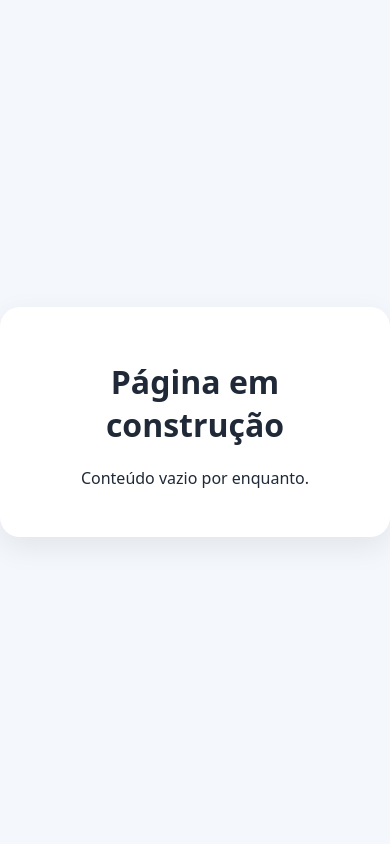
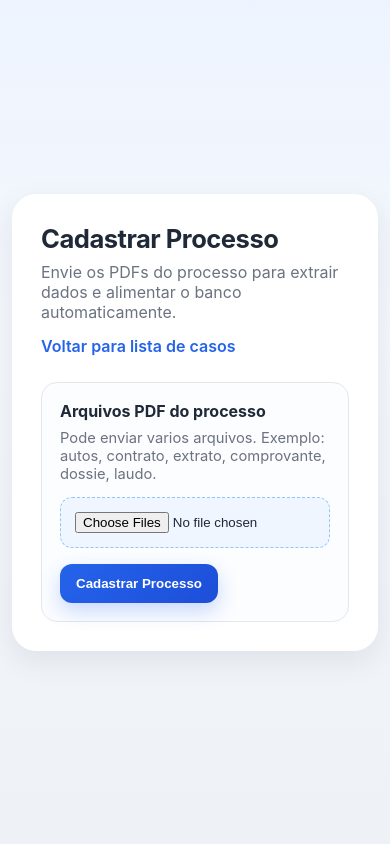
Before and after one commit to PhPires13/hackathon-ufmg-2026-grupo6, a Django app: page /create-case in a window 390 px wide. Run offline with Django 5.2, Linux system fonts and the light colour scheme.

Commit message:
feat: adicionar fluxo de cadastro de processo com upload de PDFs e pipeline compartilhado de importação

```diff
--- a/src/estrangeirosplatform/legalapp/templates/legalapp/create-case.html
+++ b/src/estrangeirosplatform/legalapp/templates/legalapp/create-case.html
@@ -3,31 +3,190 @@
 <head>
     <meta charset="UTF-8">
     <meta name="viewport" content="width=device-width, initial-scale=1.0">
-    <title>Em construção</title>
+    <title>Cadastrar Processo</title>
     <style>
+        :root {
+            --bg: #f4f7fb;
+            --card: #ffffff;
+            --text: #1f2937;
+            --muted: #6b7280;
+            --line: #e5e7eb;
+            --accent: #2563eb;
+            --success-bg: #dcfce7;
+            --success-text: #166534;
+            --error-bg: #fee2e2;
+            --error-text: #991b1b;
+        }
+
+        * { box-sizing: border-box; }
+
         body {
             margin: 0;
             min-height: 100vh;
+            font-family: Inter, ui-sans-serif, system-ui, -apple-system, BlinkMacSystemFont, "Segoe UI", sans-serif;
+            background: linear-gradient(180deg, #eef4ff 0%, var(--bg) 40%, #eef2f7 100%);
+            color: var(--text);
             display: grid;
             place-items: center;
-            font-family: system-ui, -apple-system, BlinkMacSystemFont, "Segoe UI", sans-serif;
-            background: #f4f7fb;
-            color: #1f2937;
+            padding: 24px 12px;
         }
 
         .box {
-            text-align: center;
-            padding: 32px;
-            border-radius: 20px;
+            width: min(780px, 100%);
+            padding: 28px;
+            border-radius: 24px;
+            background: var(--card);
+            box-shadow: 0 10px 30px rgba(15, 23, 42, 0.08);
+            border: 1px solid #ffffff;
+        }
+
+        h1 {
+            margin: 0 0 8px;
+            font-size: clamp(1.6rem, 2.4vw, 2.1rem);
+            letter-spacing: -0.02em;
+        }
+
+        p {
+            margin: 0;
+            color: var(--muted);
+        }
+
+        .top-link {
+            display: inline-block;
+            margin-top: 14px;
+            font-weight: 600;
+            color: var(--accent);
+            text-decoration: none;
+        }
+
+        form {
+            margin-top: 26px;
+            border: 1px solid var(--line);
+            border-radius: 16px;
+            padding: 18px;
+            background: #fbfdff;
+        }
+
+        label {
+            display: block;
+            font-weight: 700;
+            margin-bottom: 8px;
+        }
+
+        .help {
+            font-size: 0.92rem;
+            color: var(--muted);
+            margin-bottom: 14px;
+        }
+
+        input[type="file"] {
+            display: block;
+            width: 100%;
+            border: 1px dashed #93c5fd;
+            border-radius: 12px;
+            padding: 14px;
+            background: #eff6ff;
+        }
+
+        .actions {
+            margin-top: 16px;
+            display: flex;
+            gap: 10px;
+            flex-wrap: wrap;
+        }
+
+        button {
+            border: 0;
+            border-radius: 12px;
+            padding: 12px 16px;
+            background: linear-gradient(135deg, var(--accent), #1d4ed8);
+            color: #fff;
+            font-weight: 700;
+            cursor: pointer;
+            box-shadow: 0 8px 20px rgba(37, 99, 235, 0.24);
+        }
+
+        .alert {
+            margin-top: 16px;
+            border-radius: 12px;
+            padding: 12px 14px;
+            font-weight: 600;
+        }
+
+        .alert.success {
+            background: var(--success-bg);
+            color: var(--success-text);
+        }
+
+        .alert.error {
+            background: var(--error-bg);
+            color: var(--error-text);
+        }
+
+        .case-card {
+            margin-top: 14px;
+            border: 1px solid var(--line);
+            border-radius: 12px;
+            padding: 14px;
             background: #fff;
-            box-shadow: 0 10px 30px rgba(15, 23, 42, 0.08);
+        }
+
+        .case-card .title {
+            font-size: 0.82rem;
+            text-transform: uppercase;
+            letter-spacing: 0.06em;
+            color: var(--muted);
+            margin-bottom: 6px;
+        }
+
+        .case-card .value {
+            font-size: 1.04rem;
+            font-weight: 700;
+        }
+
+        .case-meta {
+            margin-top: 10px;
+            color: var(--muted);
+            font-size: 0.94rem;
         }
     </style>
 </head>
 <body>
     <div class="box">
-        <h1>Página em construção</h1>
-        <p>Conteúdo vazio por enquanto.</p>
+        <h1>Cadastrar Processo</h1>
+        <p>Envie os PDFs do processo para extrair dados e alimentar o banco automaticamente.</p>
+        <a class="top-link" href="{% url 'legalapp:legal-cases' %}">Voltar para lista de casos</a>
+
+        <form method="post" enctype="multipart/form-data">
+            {% csrf_token %}
+            <label for="pdf_files">Arquivos PDF do processo</label>
+            <p class="help">Pode enviar varios arquivos. Exemplo: autos, contrato, extrato, comprovante, dossie, laudo.</p>
+            <input id="pdf_files" type="file" name="pdf_files" accept="application/pdf" multiple required>
+
+            <div class="actions">
+                <button type="submit">Cadastrar Processo</button>
+            </div>
+        </form>
+
+        {% if error_message %}
+            <div class="alert error">{{ error_message }}</div>
+        {% endif %}
+
+        {% if success_message %}
+            <div class="alert success">{{ success_message }}</div>
+        {% endif %}
+
+        {% if created_case %}
+            <div class="case-card">
+                <div class="title">Processo criado/atualizado</div>
+                <div class="value">{{ created_case.numero_processo }}</div>
+                <div class="case-meta">
+                    UF: {{ created_case.uf|default:'-' }} ·
+                    Assunto: {{ created_case.assunto|default:'-' }} ·
+                    Subassunto: {{ created_case.sub_assunto|default:'-' }}
+                </div>
+            </div>
+        {% endif %}
     </div>
 </body>
 </html>
--- a/src/estrangeirosplatform/legalapp/urls.py
+++ b/src/estrangeirosplatform/legalapp/urls.py
@@ -5,6 +5,7 @@ from .views import legal_cases_page, create_case_page
 app_name = 'legalapp'
 
 urlpatterns = [
+	path('', legal_cases_page, name='home'),
 	path('legal-cases', legal_cases_page, name='legal-cases'),
 	path('create-case', create_case_page, name='create-case'),
 ]
--- a/src/estrangeirosplatform/legalapp/views.py
+++ b/src/estrangeirosplatform/legalapp/views.py
@@ -2,8 +2,10 @@ from django.db.models import Q
 from django.db.models.functions import Cast
 from django.shortcuts import render
 from django.db.models import CharField
+from django.urls import reverse
 
 from .models import LegalCase
+from .pdf_import import extract_documents_from_uploads, upsert_case_from_documents
 
 
 def legal_cases_page(request):
@@ -42,4 +44,39 @@ def legal_cases_page(request):
 
 
 def create_case_page(request):
-	return render(request, 'legalapp/create-case.html')
+	context = {
+		'error_message': '',
+		'success_message': '',
+		'created_case': None,
+	}
+
+	if request.method == 'POST':
+		uploaded_files = request.FILES.getlist('pdf_files')
+
+		if not uploaded_files:
+			context['error_message'] = 'Envie pelo menos um arquivo PDF.'
+			return render(request, 'legalapp/create-case.html', context)
+
+		invalid_files = [f.name for f in uploaded_files if not f.name.lower().endswith('.pdf')]
+		if invalid_files:
+			context['error_message'] = (
+				'Apenas PDFs sao permitidos. Arquivos invalidos: '
+				+ ', '.join(invalid_files)
+			)
+			return render(request, 'legalapp/create-case.html', context)
+
+		try:
+			documents_payload = extract_documents_from_uploads(uploaded_files)
+			legal_case, _summary_text = upsert_case_from_documents(documents_payload)
+		except ValueError as exc:
+			context['error_message'] = str(exc)
+			return render(request, 'legalapp/create-case.html', context)
+		except Exception:
+			context['error_message'] = 'Nao foi possivel processar os arquivos enviados.'
+			return render(request, 'legalapp/create-case.html', context)
+
+		context['success_message'] = 'Processo cadastrado e extraido com sucesso.'
+		context['created_case'] = legal_case
+		context['cases_url'] = reverse('legalapp:legal-cases')
+
+	return render(request, 'legalapp/create-case.html', context)
```
Also changed, not shown: src/estrangeirosplatform/legalapp/management/commands/import_case_from_pdfs.py (added, +57 -0 lines), src/estrangeirosplatform/legalapp/pdf_import.py (added, +241 -0 lines).
